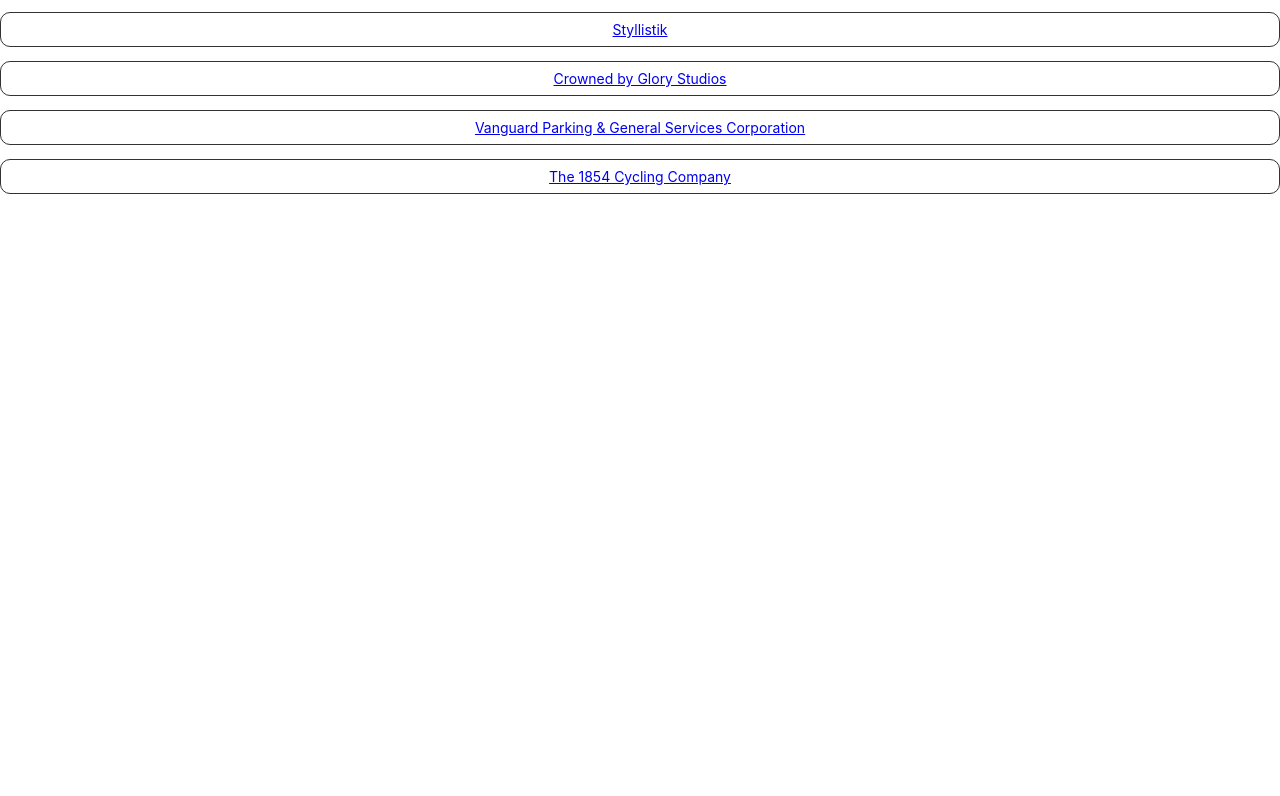
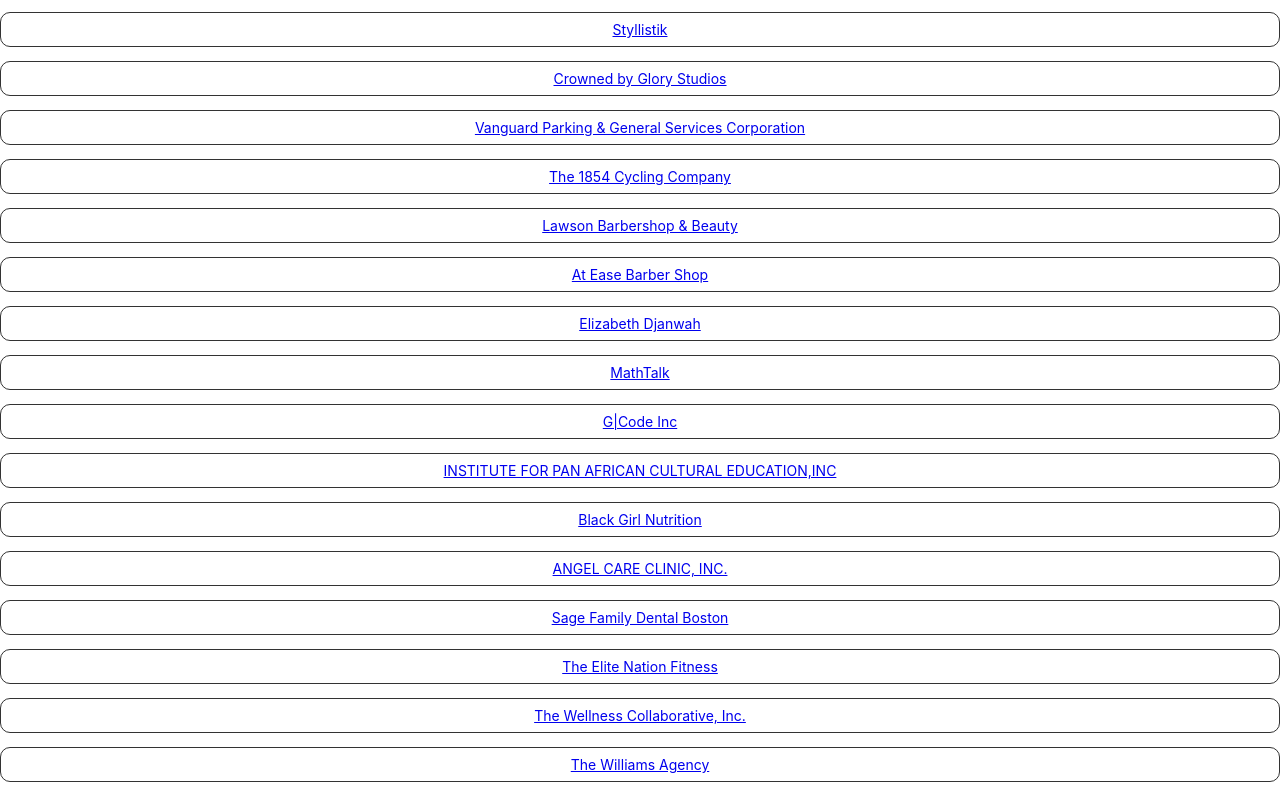
Before and after one commit to Corner-Store/CornerStoreWebsite, a React (Create React App) app: page / in a window 1280 px wide. Shown: the part 561-1357 px from the top of the page. Before the commit the page ends 800 px from the top, so only its background shows below. Built offline with nearby package versions, Linux system fonts and the light colour scheme.

Commit message:
Businesses added

```diff
--- a/src/businesses.js
+++ b/src/businesses.js
@@ -51,4 +51,52 @@
     name: "The 1854 Cycling Company",
     link: "https://www.1854tech.com/",
   },
+  {
+    name: "Lawson Barbershop & Beauty",
+    link: "https://www.facebook.com/Lawsons-Barbershop-Beauty-Salon-303242936511811/?ref=py_c&eid=ARBn6htldWyBBaXAybJv9RBfCWCkX_nmN-vcW9MAx-hJ2O96Q_1tEYqKjO14P9RbvcV3zhqAxGpeWxwa",
+  },
+  {
+    name: "At Ease Barber Shop",
+    link: "https://https://www.ateasebarbershop.com/.com/",
+  },
+  {
+    name: "Elizabeth Djanwah",
+    link: "https://www.instagram.com/originalauntielizzy/?hl=en",
+  },
+  {
+    name: "MathTalk",
+    link: "http://mathtalkpbc.com/",
+  },
+  {
+    name: "G|Code Inc",
+    link: "https://www.thegcodehouse.com/",
+  },
+  {
+    name: "INSTITUTE FOR PAN AFRICAN CULTURAL EDUCATION,INC",
+    link: "http://paceachievement.org/index.html",
+  },
+  {
+    name: "Black Girl Nutrition",
+    link: "https://mailchi.mp/fddb4e91c7b3/join-the-black-girls-nutrition-movement",
+  },
+  {
+    name: "ANGEL CARE CLINIC, INC.",
+    link: "http://www.angelcareathome.com/",
+  },
+  {
+    name: "Sage Family Dental Boston",
+    link: "https://www.sagefamilydentalboston.com/",
+  },
+  {
+    name: "The Elite Nation Fitness",
+    link: "https://the-elite-nation-fitness.business.site/",
+  },
+  {
+    name: "The Wellness Collaborative, Inc.",
+    link: "https://thewellnesscollaborative.org/",
+  },
+  {
+    name: "The Williams Agency",
+    link: "http://thewilliamsagency.net/",
+  },
 ];
```
